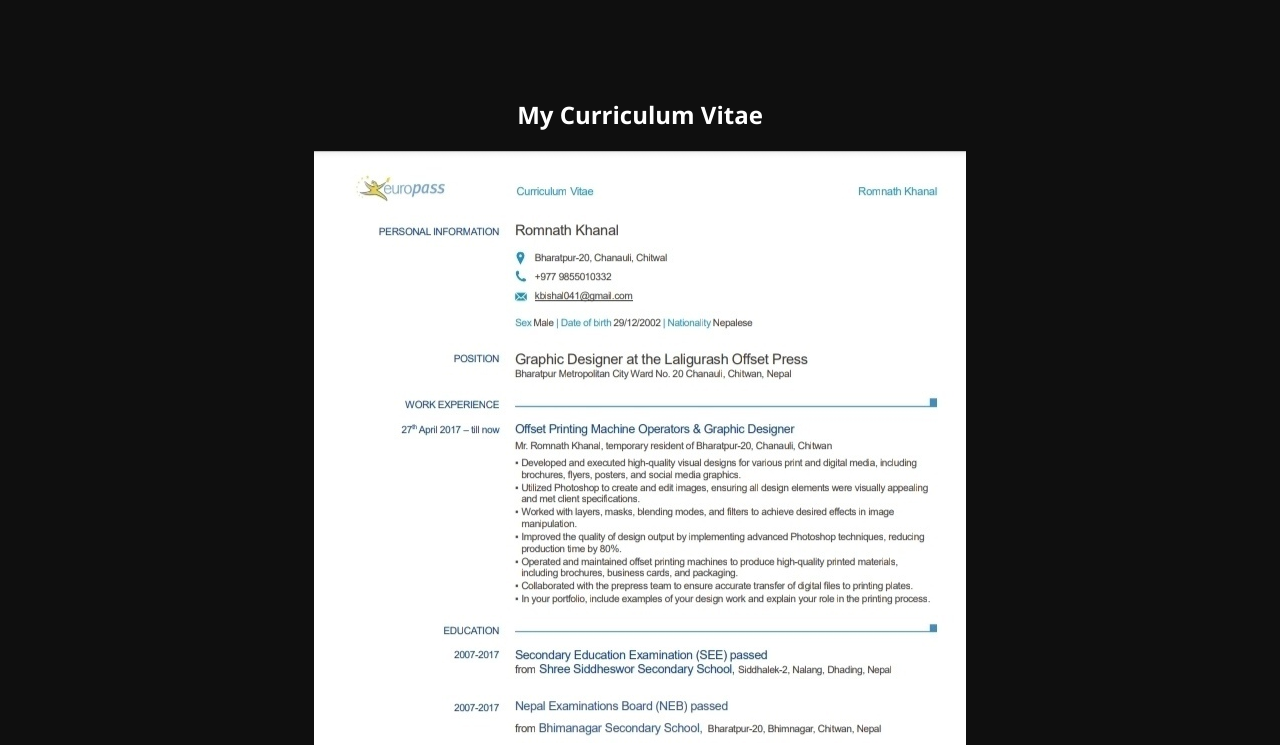
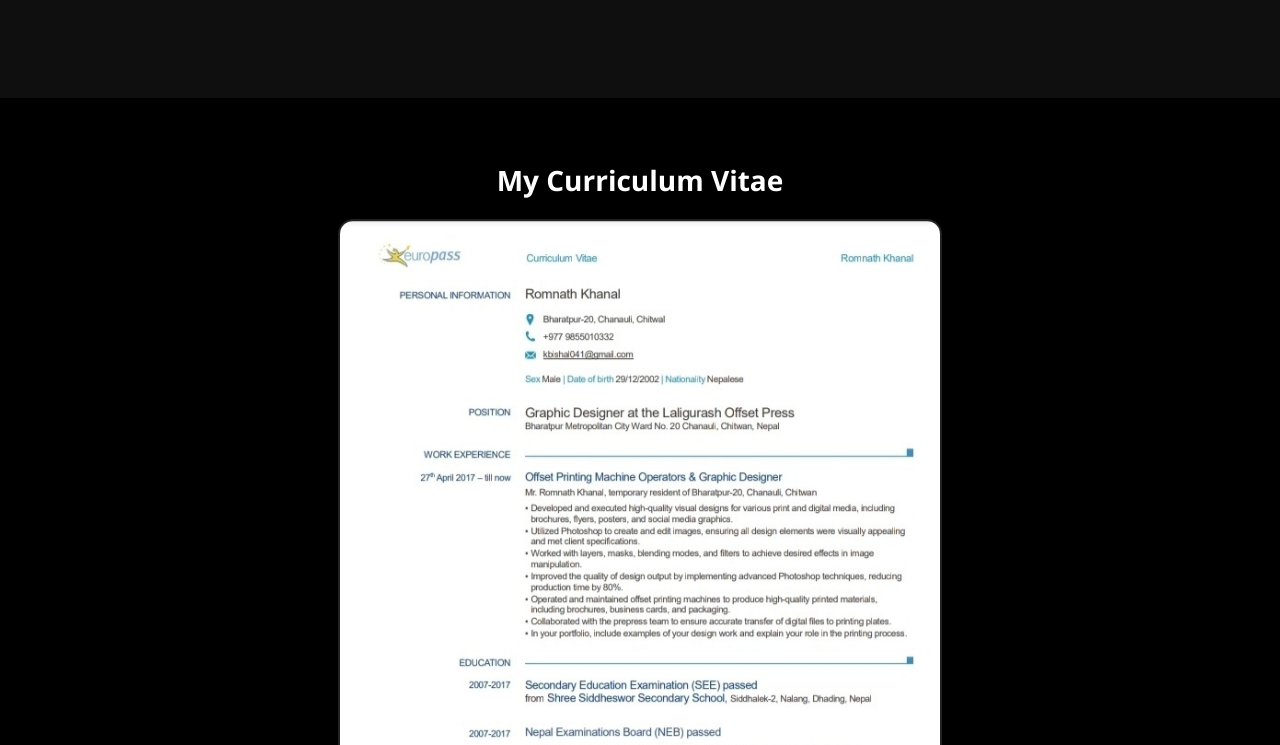
Before and after one commit to kbishal041/kbishal041.github.com, a plain HTML site: page index.html in a window 1280 px wide. Shown: the part 950-1695 px from the top of the page. Drawn offline with Linux system fonts and the light colour scheme.

Commit message:
Add CV container styles to style.css

```diff
--- a/style.css
+++ b/style.css
@@ -307,3 +307,24 @@ footer {
 .custom-cv-btn:hover svg {
     transform: translate(2px, -2px);
 }
+
+.cv-container {
+  text-align: center;
+  padding: 40px 20px;
+  background-color: #000000;
+}
+
+.cv-title {
+  font-size: 28px;
+  color: #ffffff;
+  margin-bottom: 20px;
+}
+
+.cv-image {
+  width: 100%;
+  max-width: 600px; /* PC मा धेरै ठूलो हुन दिँदैन */
+  height: auto;
+  border-radius: 15px; /* कुनाहरू हल्का गोलो बनाउँछ */
+  border: 2px solid #222222;
+  box-shadow: 0 10px 30px rgba(0, 0, 0, 0.5);
+}
```
